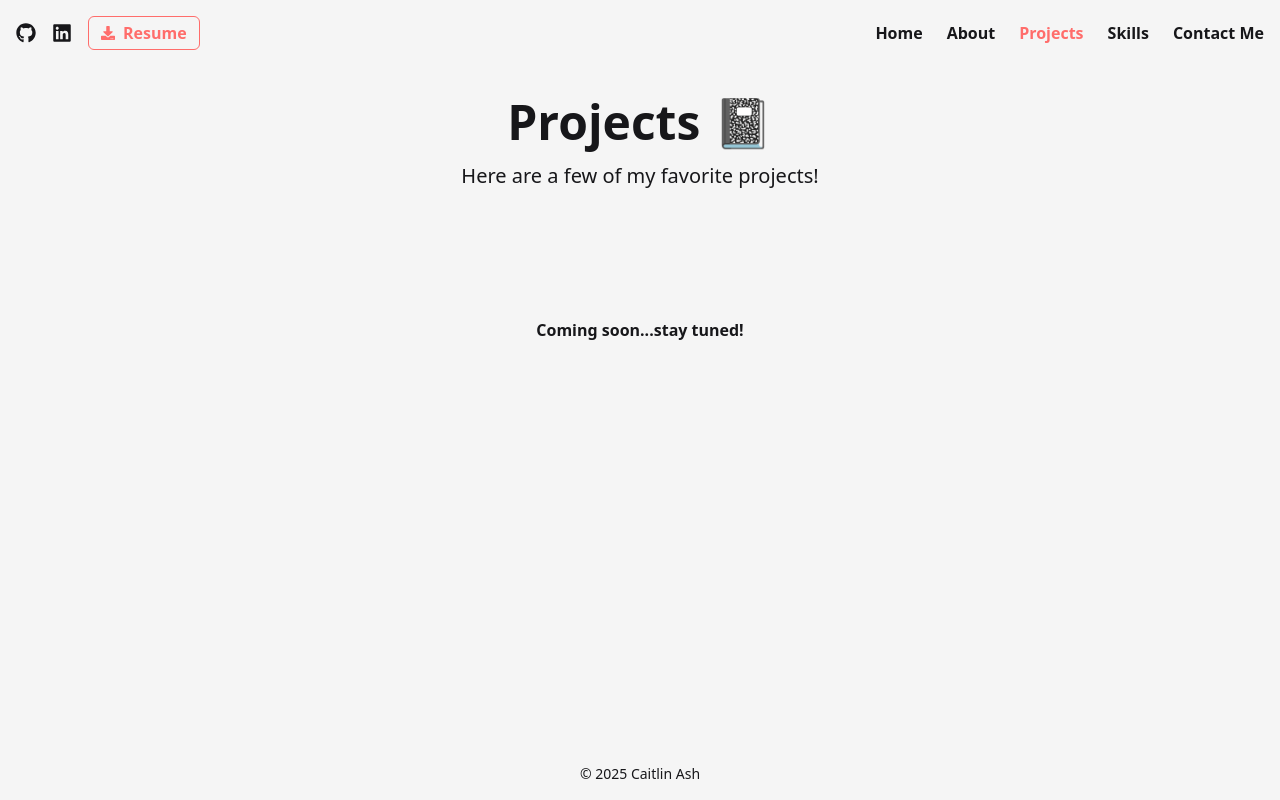
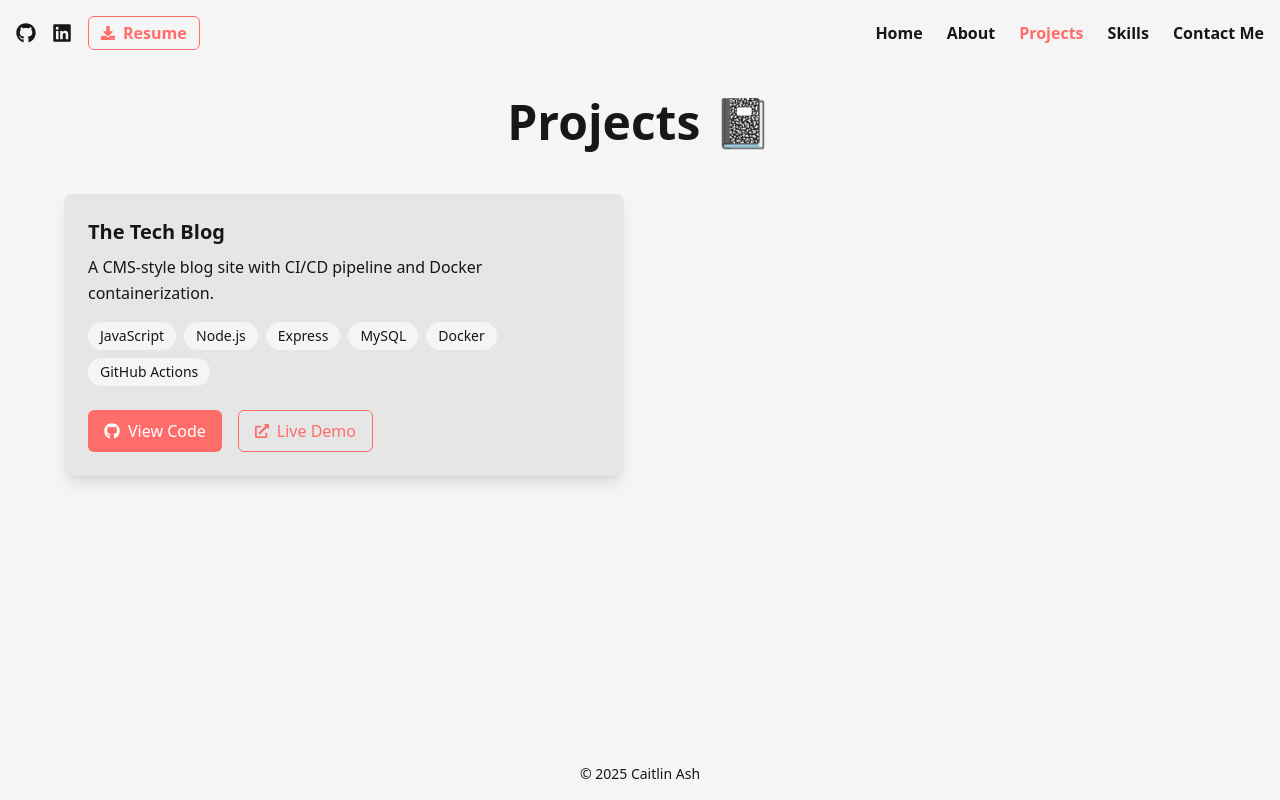
Before and after one commit to bycait27/portfolio, a Next.js app: page / in a window 1280 px wide. Both pictures are taken after a click on the button "Projects". Built offline with nearby package versions, Linux system fonts and the light colour scheme.

Commit message:
Update Projects page to emphasize backend/devops

```diff
--- a/src/components/sections/Projects.jsx
+++ b/src/components/sections/Projects.jsx
@@ -4,39 +4,39 @@ import SectionHeader from '../ui/SectionHeader';
 const projectData = [
     {
         projectTitle: 'The Tech Blog',
-        projectDescription: 'A CMS-Style tech blog site for developers following the MVC paradigm.',
+        projectDescription: 'A CMS-style blog site with CI/CD pipeline and Docker containerization.',
         viewCode: 'https://github.com/bycait27/tech-blog',
         viewApp: 'https://the-tech-blog7-f8ee982770ad.herokuapp.com/',
-        tech: ['JavaScript', 'Handlebars.js', 'Sequelize', 'MySQL', 'Express']
+        tech: ['JavaScript', 'Node.js', 'Express', 'MySQL', 'Docker', 'GitHub Actions']
     },
-    {
-        projectTitle: 'Book Search Engine',
-        projectDescription: 'A Google Books GraphQL API built using the MERN stack.',
-        viewCode: 'https://github.com/bycait27/book-search-engine',
-        viewApp: 'https://book-search-engine-caitlins-projects-dc84348c.vercel.app/',
-        tech: ['JavaScript', 'React', 'MongoDB', 'GraphQL', 'Apollo', 'Express']
-    },
-    {
-        projectTitle: 'Text Editor',
-        projectDescription: 'A simple text editor that meets the PWA criteria.',
-        viewCode: 'https://github.com/bycait27/pwa-text-editor',
-        viewApp: 'https://bloodcurdling-beast-50523-57a8116f0051.herokuapp.com/',
-        tech: ['JavaScript', 'HTML', 'CSS', 'Webpack']
-    },
-    {
-        projectTitle: 'Weather Dashboard',
-        projectDescription: 'A web app that allows users to view the current and 5-day weather forecast.',
-        viewCode: 'https://github.com/bycait27/weather-dashboard',
-        viewApp: 'https://weather-dashboard7.netlify.app/',
-        tech: ['JavaScript', 'HTML', 'CSS']
-    },
-    {
-        projectTitle: 'Work Day Scheduler',
-        projectDescription: 'A simple work day scheduler app powered by jQuery to track events.',
-        viewCode: 'https://github.com/bycait27/work-day-scheduler',
-        viewApp: 'https://bycait27.github.io/work-day-scheduler/',
-        tech: ['JavaScript', 'HTML', 'CSS', 'jQuery', 'Day.js']
-    },
+    // {
+    //     projectTitle: 'Book Search Engine',
+    //     projectDescription: 'A Google Books GraphQL API built using the MERN stack.',
+    //     viewCode: 'https://github.com/bycait27/book-search-engine',
+    //     viewApp: 'https://book-search-engine-caitlins-projects-dc84348c.vercel.app/',
+    //     tech: ['JavaScript', 'React', 'MongoDB', 'GraphQL', 'Apollo', 'Express']
+    // },
+    // {
+    //     projectTitle: 'Text Editor',
+    //     projectDescription: 'A simple text editor that meets the PWA criteria.',
+    //     viewCode: 'https://github.com/bycait27/pwa-text-editor',
+    //     viewApp: 'https://bloodcurdling-beast-50523-57a8116f0051.herokuapp.com/',
+    //     tech: ['JavaScript', 'HTML', 'CSS', 'Webpack']
+    // },
+    // {
+    //     projectTitle: 'Weather Dashboard',
+    //     projectDescription: 'A web app that allows users to view the current and 5-day weather forecast.',
+    //     viewCode: 'https://github.com/bycait27/weather-dashboard',
+    //     viewApp: 'https://weather-dashboard7.netlify.app/',
+    //     tech: ['JavaScript', 'HTML', 'CSS']
+    // },
+    // {
+    //     projectTitle: 'Work Day Scheduler',
+    //     projectDescription: 'A simple work day scheduler app powered by jQuery to track events.',
+    //     viewCode: 'https://github.com/bycait27/work-day-scheduler',
+    //     viewApp: 'https://bycait27.github.io/work-day-scheduler/',
+    //     tech: ['JavaScript', 'HTML', 'CSS', 'jQuery', 'Day.js']
+    // },
 ];
 
 export default function Projects() {
@@ -46,22 +46,18 @@ export default function Projects() {
                 {/* section header */}
                 <SectionHeader
                     title="Projects"
-                    subtitle="Here are a few of my favorite projects!"
+                    subtitle=""
                     emoji="📓"
                 />
-
-                <div className='text-center font-bold pt-20'>
-                    Coming soon...stay tuned!
-                </div>
                 {/* projects grid */}
-                {/* <div className="grid grid-cols-1 md:grid-cols-2 lg:grid-cols-2 gap-8">
+                <div className="grid grid-cols-1 md:grid-cols-2 lg:grid-cols-2 gap-8">
                     {projectData.map((project, index) => (
                         <Project
                             key={index}
                             {...project}
                         />
                     ))}
-                </div> */}
+                </div>
             </div>
         </div>
     );
```
